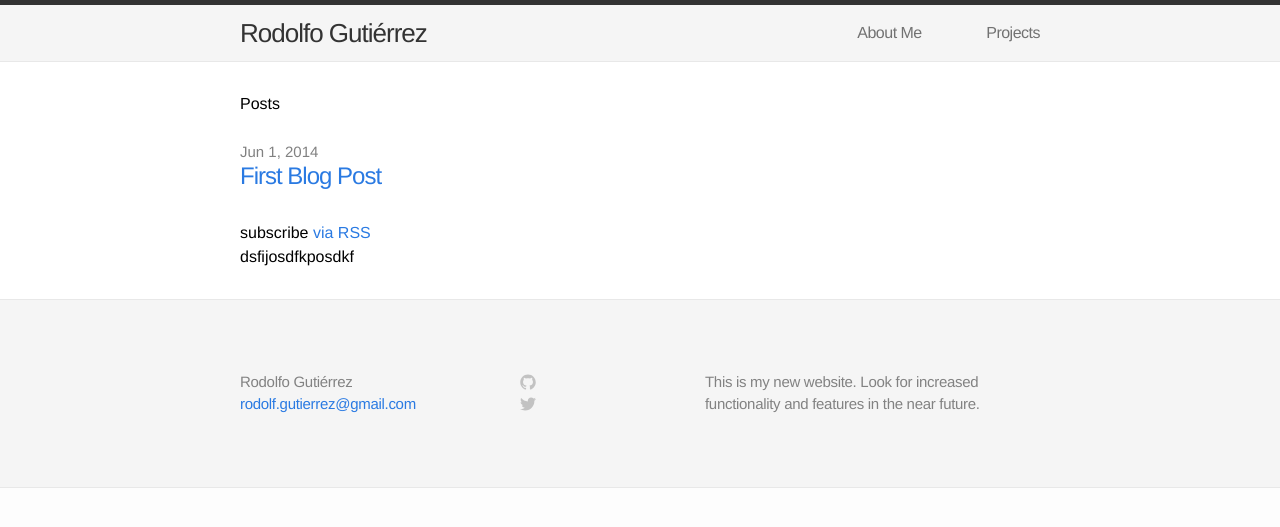
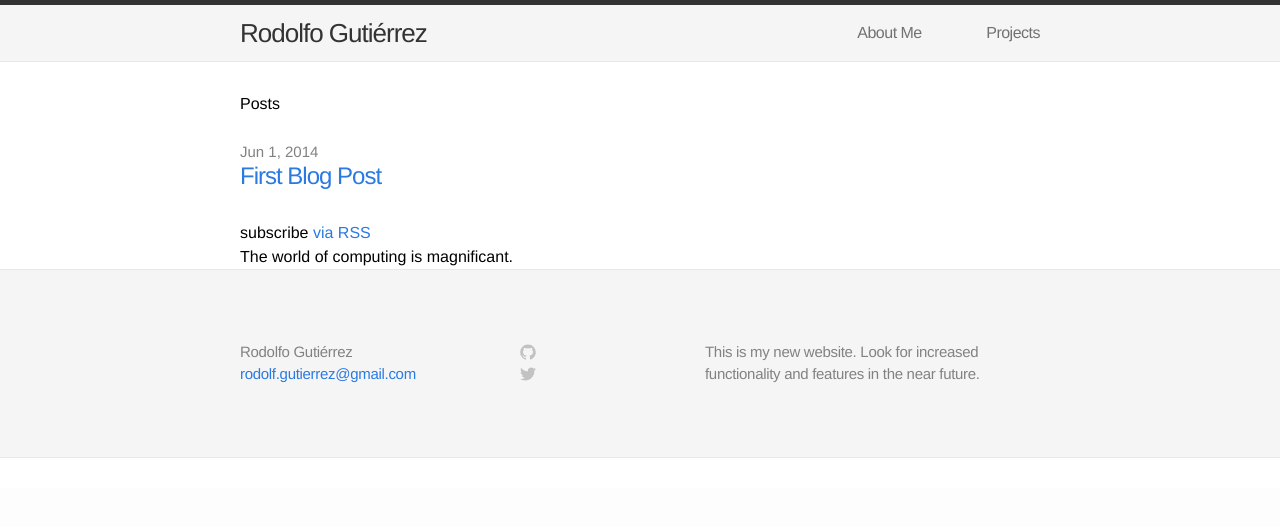
Before and after one commit to gutzrodolfo/arwedding.love, a Jekyll site: the page built from index.html, in a window 1280 px wide. Shown: the top 527 px of the page. Built offline with Jekyll 4.4.1, drawn with Linux system fonts in a browser that asks for light colours.

Commit message:
changes to home page

```diff
--- a/_config.yml
+++ b/_config.yml
@@ -2,6 +2,7 @@
 title: Rodolfo Gutiérrez
 email: rodolf.gutierrez@gmail.com
 description: "This is my new website. Look for increased functionality and features in the near future."
+quote: "The world of computing is magnificant."
 baseurl: ""
 url: ""
 
--- a/index.html
+++ b/index.html
@@ -17,8 +17,6 @@ layout: default
 
   <p class="rss-subscribe">subscribe <a href="{{ "/feed.xml" | prepend: site.baseurl }}">via RSS</a></p>
 
-</div>
-
-<div class="home col-2">
-dsfijosdfkposdkf
-</div>
+ <div class="home-col-3 column">
+      <p class="text">{{ site.quote }}</p>
+  </div>
```
